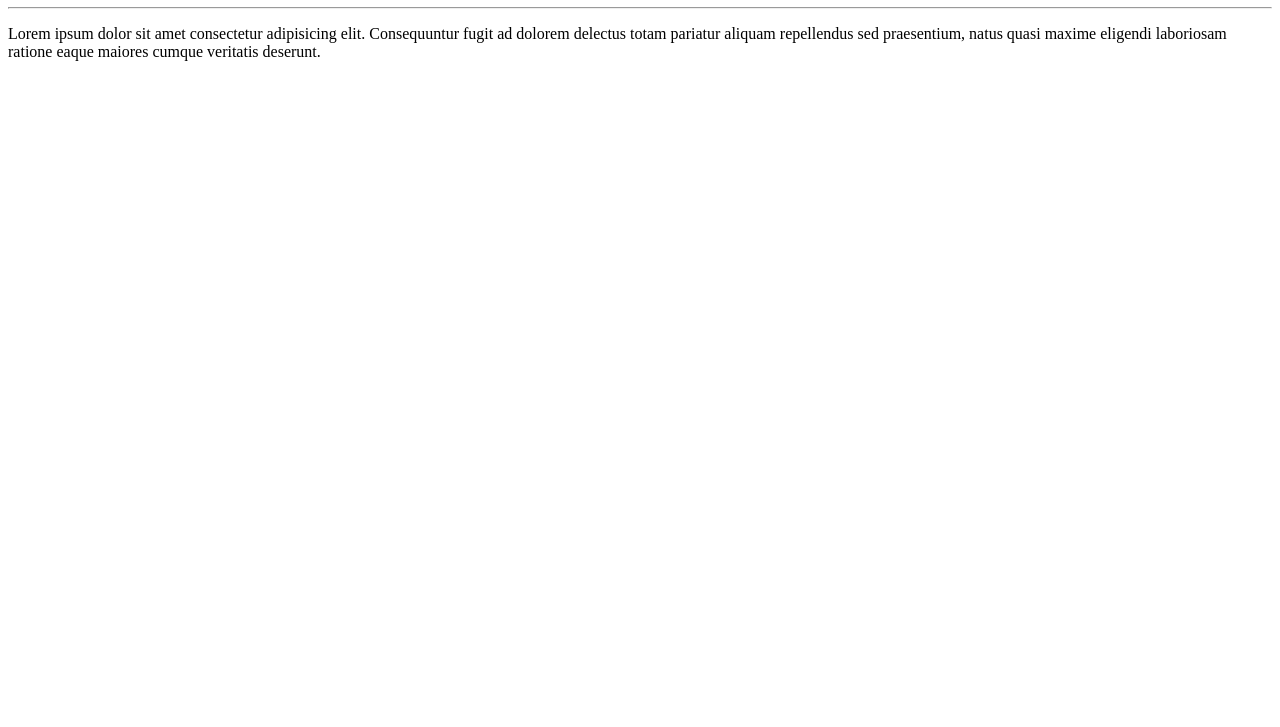
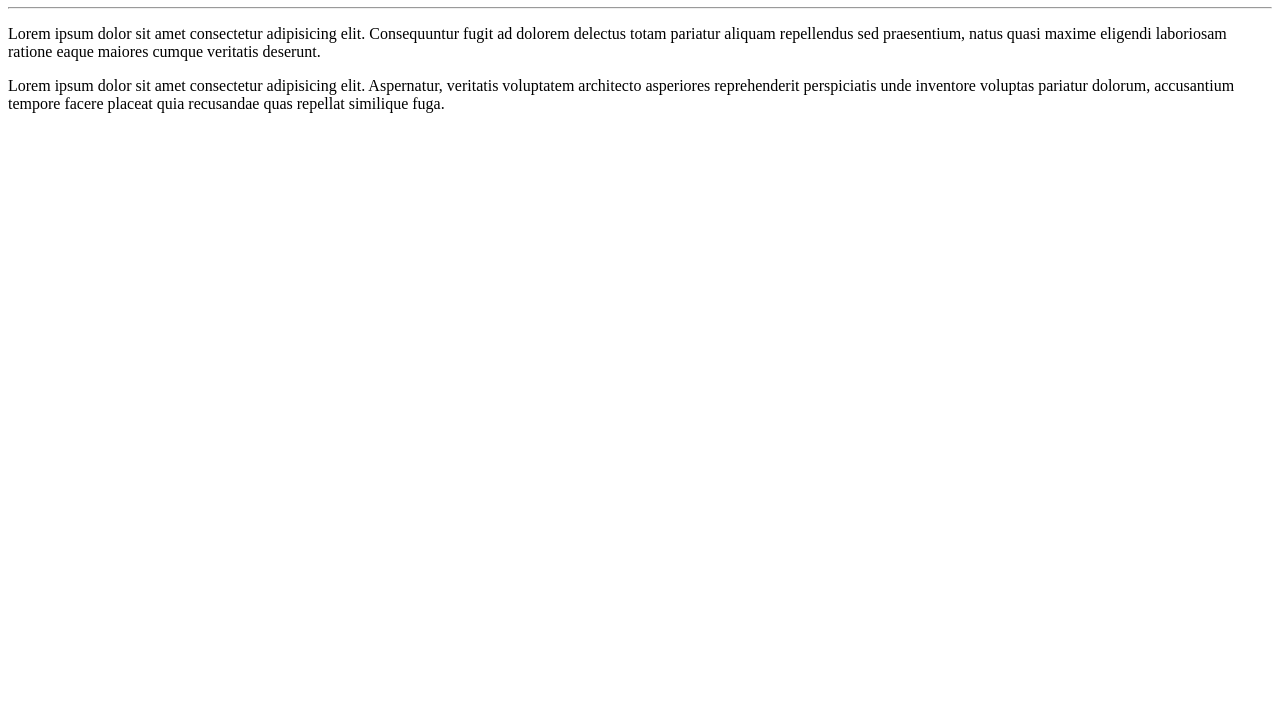
Before and after one commit to lfilipealves/Ola-Mundo, a plain HTML site: page site-exemplo/index.html in a window 1280 px wide. Shown: the part 73-800 px from the top of the page. Drawn offline with Linux system fonts and the light colour scheme.

Commit message:
Adicionei um paragrafo

```diff
--- a/site-exemplo/index.html
+++ b/site-exemplo/index.html
@@ -9,5 +9,6 @@
     <h1>Olá, mundo!</h1>
     <hr>
     <p>Lorem ipsum dolor sit amet consectetur adipisicing elit. Consequuntur fugit ad dolorem delectus totam pariatur aliquam repellendus sed praesentium, natus quasi maxime eligendi laboriosam ratione eaque maiores cumque veritatis deserunt.</p>
+    <p>Lorem ipsum dolor sit amet consectetur adipisicing elit. Aspernatur, veritatis voluptatem architecto asperiores reprehenderit perspiciatis unde inventore voluptas pariatur dolorum, accusantium tempore facere placeat quia recusandae quas repellat similique fuga.</p>
 </body>
 </html>
```
